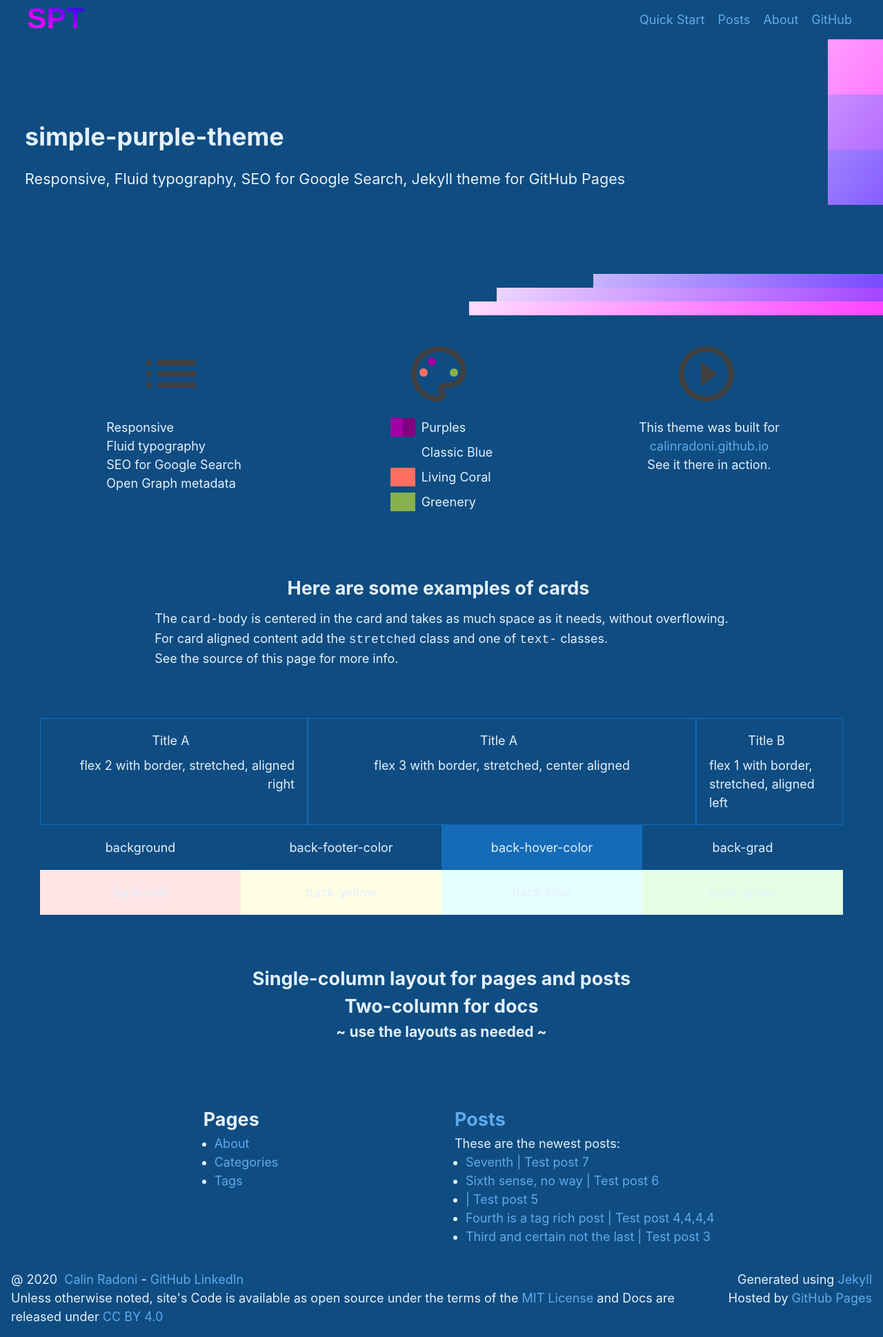
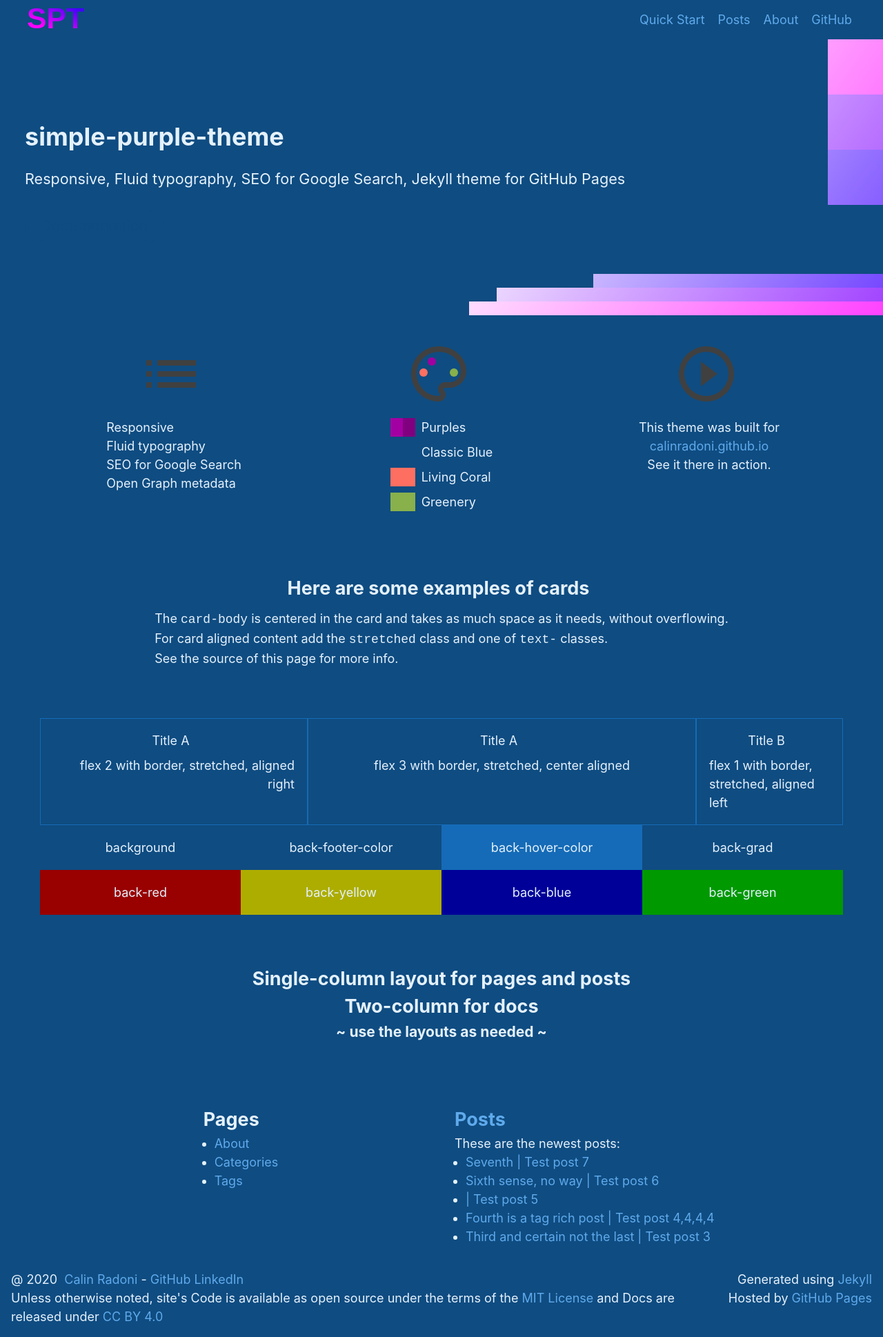
Before and after one commit to CalinRadoni/simple-purple-theme, a Jekyll site: the page built from index.html, in a window 1280 px wide. Shown: the whole page at 69% size. Built offline with Jekyll 4.4.1, drawn with Linux system fonts in a browser that asks for light colours.

Commit message:
Updates red/yellow/green/blue colors of the blue skin

```diff
--- a/_sass/skins/blue.scss
+++ b/_sass/skins/blue.scss
@@ -11,7 +11,7 @@ $hover-color:       #156bb7; // hsl(208, 79%, 40%)
 $grad-top-color:    $main-color;
 $grad-bottom-color: $main-color;
 
-$red-color:        #ffe5e5; // hsl(  0, 100%, 95%)
-$yellow-color:     #ffffe5; // hsl( 60, 100%, 95%)
-$green-color:      #e5ffe5; // hsl(120, 100%, 95%)
-$blue-color:       #e5ffff; // hsl(180, 100%, 95%)
+$red-color:        #990000; // hsl(  0, 100%, 30%)
+$yellow-color:     #adad00; // hsl( 60, 100%, 34%)
+$green-color:      #009900; // hsl(120, 100%, 30%)
+$blue-color:       #000099; // hsl(180, 100%, 30%)
```
Also changed, not shown: simple-purple-theme.gemspec.
